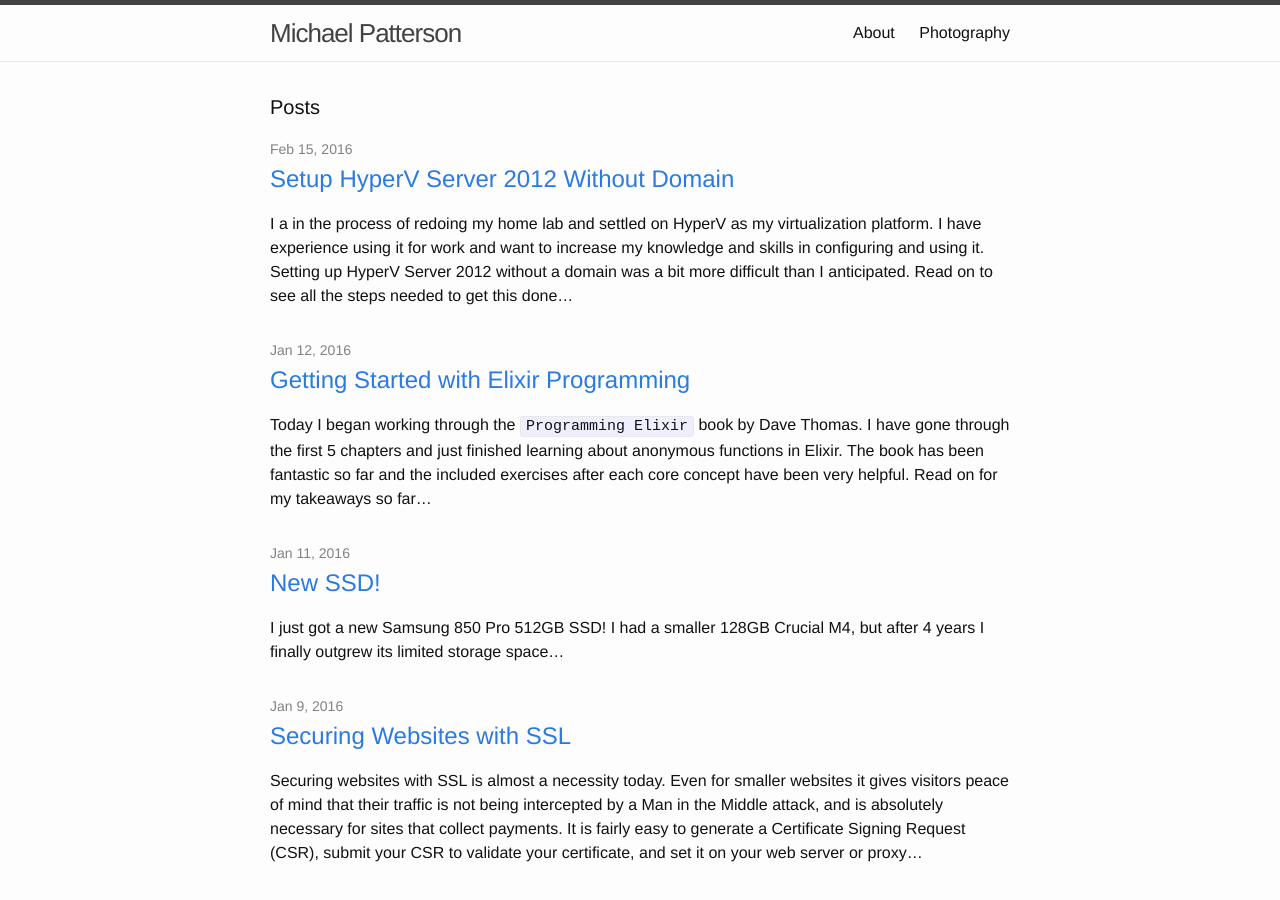
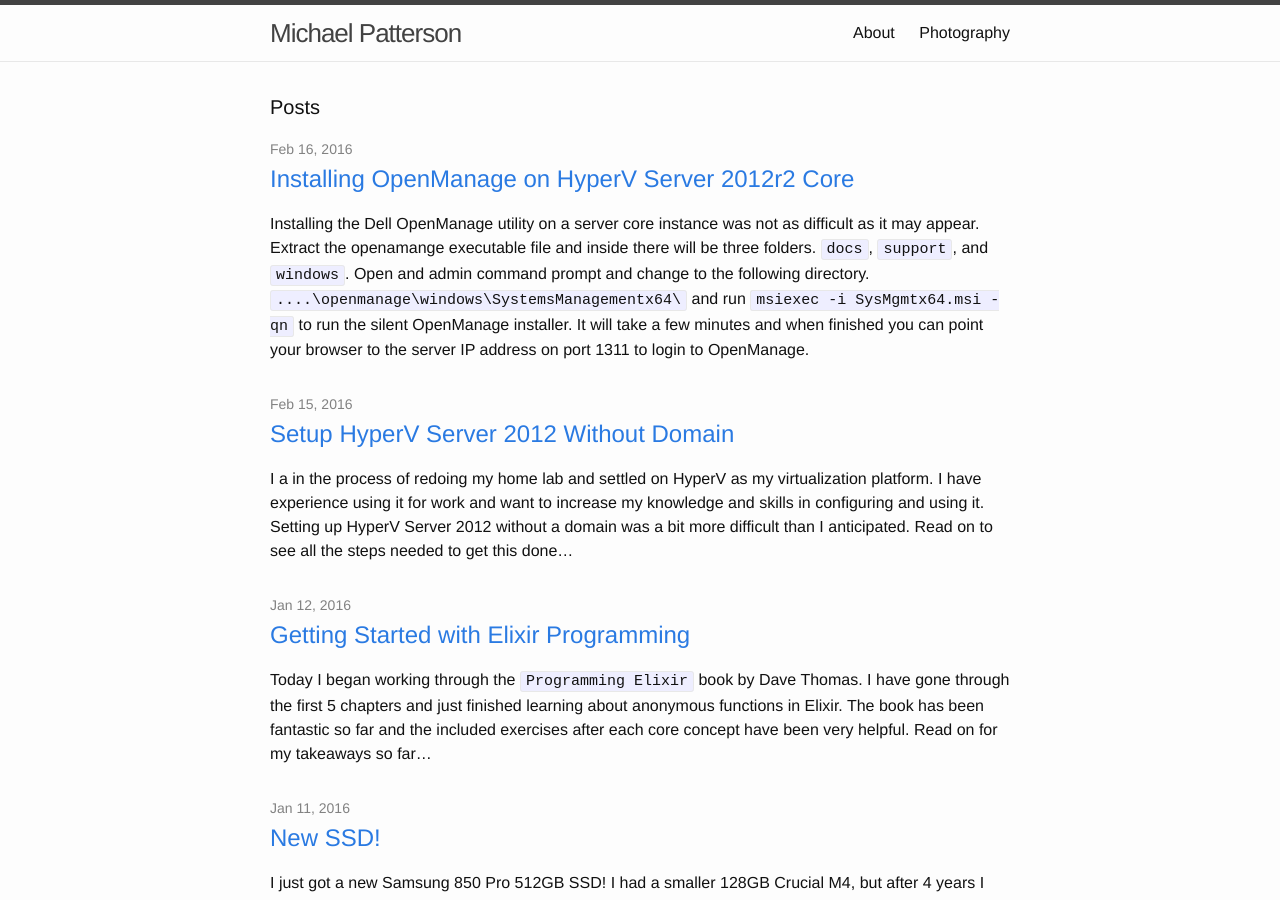
Before and after one commit to mbpatterson/blog, a Jekyll site: the page built from index.html, in a window 1280 px wide and 900 px high. Built offline with Jekyll 4.4.1, drawn with Linux system fonts in a browser that asks for light colours.

Commit message:
added openmanage silent install post

```diff
--- a/_posts/2016-2-15-setup-hyperv-server-2012-without-domain.md
+++ b/_posts/2016-2-15-setup-hyperv-server-2012-without-domain.md
@@ -2,7 +2,7 @@
 layout: post
 title: "Setup HyperV Server 2012 Without Domain"
 date: 2016-2-15
-categories: misc
+categories: server
 ---
 I a in the process of redoing my home lab and settled on HyperV as my virtualization platform. I have experience using it for work and want to increase my knowledge and skills in configuring and using it. Setting up HyperV Server 2012 without a domain was a bit more difficult than I anticipated. Read on to see all the steps needed to get this done...
 
--- /dev/null
+++ b/_posts/2016-2-16-installing-openmanage-on-hyperv-server-2012r2-core.md
@@ -0,0 +1,7 @@
+---
+layout: post
+title: "Installing OpenManage on HyperV Server 2012r2 Core"
+date: 2016-2-16
+categories: server
+---
+Installing the Dell OpenManage utility on a server core instance was not as difficult as it may appear. Extract the openamange executable file and inside there will be three folders. `docs`, `support`, and `windows`. Open and admin command prompt and change to the following directory. `....\openmanage\windows\SystemsManagementx64\` and run `msiexec -i SysMgmtx64.msi -qn` to run the silent OpenManage installer. It will take a few minutes and when finished you can point your browser to the server IP address on port 1311 to login to OpenManage.
```
